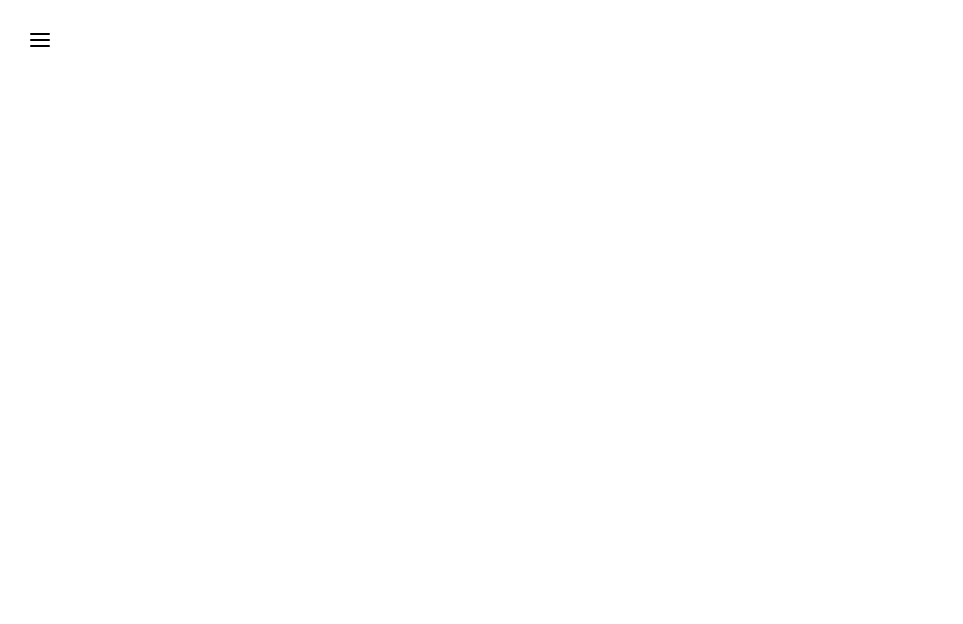
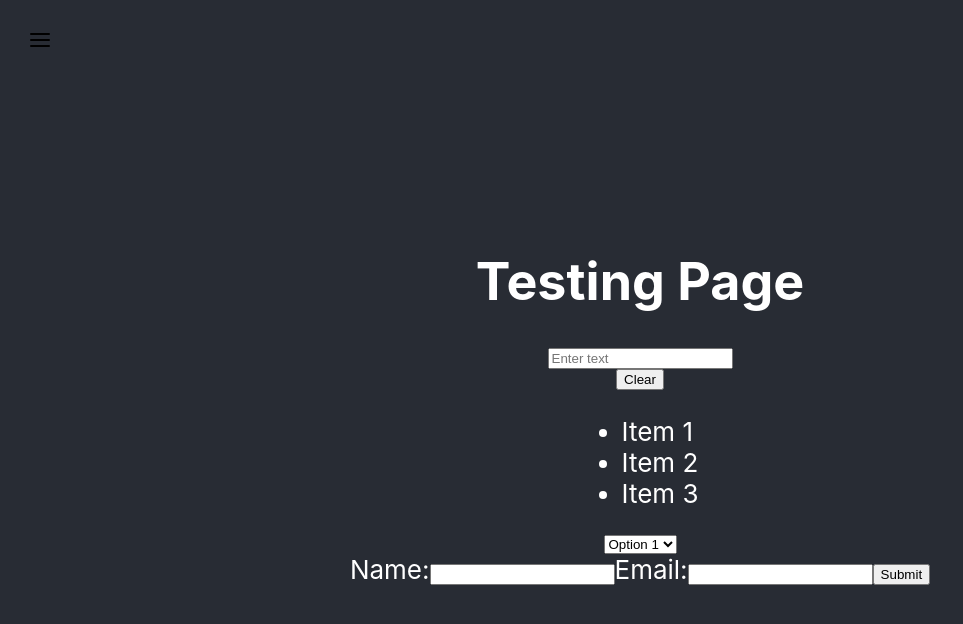
Before and after one commit to patrickd4868/myreactapp, a React (Create React App) app: page /testing in a window 1280 px wide. Before the commit this address had no page. Shown: the top 624 px of the page, without its empty margins (0-963 px from the left). Built offline with nearby package versions, Linux system fonts and the light colour scheme.

Commit message:
Created testing page

```diff
--- a/src/App.css
+++ b/src/App.css
@@ -98,6 +98,17 @@
   color: white;
 }
 
+.default {
+  background-color: #282c34;
+  min-height: 100vh;
+  display: flex;
+  flex-direction: column;
+  align-items: center;
+  justify-content: center;
+  font-size: calc(10px + 2vmin);
+  color: white;
+}
+
 .App-link {
   color: #61dafb;
 }
--- a/src/App.js
+++ b/src/App.js
@@ -4,6 +4,7 @@ import { BrowserRouter as Router, Route, Link, Routes } from "react-router-dom";
 import { FiMenu, FiX } from "react-icons/fi";
 import Home from "./Pages/Home";
 import About from "./Pages/About";
+import TestingPage from "./Pages/TestingPage";
 
 function App() {
   const [isNavOpen, setIsNavOpen] = useState(false);
@@ -26,6 +27,9 @@ function App() {
             <li>
               <Link to="/about">About</Link>
             </li>
+            <li>
+              <Link to="/testing">Testing</Link>
+            </li>
           </ul>
         </nav>
 
@@ -39,6 +43,7 @@ function App() {
           <Routes>
             <Route path="/" element={<Home />} />
             <Route path="/about" element={<About />} />
+            <Route path="/testing" element={<TestingPage />} />
           </Routes>
         </div>
       </div>
--- /dev/null
+++ b/src/Pages/TestingPage.js
@@ -0,0 +1,91 @@
+import React, { useState, useEffect } from "react";
+
+function TestingPage() {
+  const [textInput, setTextInput] = useState("");
+  const [name, setName] = useState("");
+  const [email, setEmail] = useState("");
+
+  useEffect(() => {
+    // Load stored values from Session Storage when the component mounts
+    const storedTextInput = sessionStorage.getItem("textInput");
+    if (storedTextInput) {
+      setTextInput(storedTextInput);
+    }
+
+    const storedName = sessionStorage.getItem("name");
+    if (storedName) {
+      setName(storedName);
+    }
+
+    const storedEmail = sessionStorage.getItem("email");
+    if (storedEmail) {
+      setEmail(storedEmail);
+    }
+  }, []);
+
+  const handleTextInputChange = (event) => {
+    const text = event.target.value;
+    setTextInput(text);
+    // Store the value in Session Storage
+    sessionStorage.setItem("textInput", text);
+  };
+
+  const handleNameChange = (event) => {
+    const text = event.target.value;
+    setName(text);
+    // Store the value in Session Storage
+    sessionStorage.setItem("name", text);
+  };
+
+  const handleEmailChange = (event) => {
+    const text = event.target.value;
+    setEmail(text);
+    // Store the value in Session Storage
+    sessionStorage.setItem("email", text);
+  };
+
+  return (
+    <div className="default">
+      <h1>Testing Page</h1>
+
+      <input
+        type="text"
+        value={textInput}
+        onChange={handleTextInputChange}
+        placeholder="Enter text"
+      />
+      <button onClick={() => sessionStorage.removeItem("textInput")}>
+        Clear
+      </button>
+
+      <ul>
+        <li>Item 1</li>
+        <li>Item 2</li>
+        <li>Item 3</li>
+      </ul>
+
+      <select>
+        <option>Option 1</option>
+        <option>Option 2</option>
+        <option>Option 3</option>
+      </select>
+
+      <form>
+        <label htmlFor="name">Name:</label>
+        <input type="text" id="name" value={name} onChange={handleNameChange} />
+
+        <label htmlFor="email">Email:</label>
+        <input
+          type="email"
+          id="email"
+          value={email}
+          onChange={handleEmailChange}
+        />
+
+        <input type="submit" value="Submit" />
+      </form>
+    </div>
+  );
+}
+
+export default TestingPage;
```
